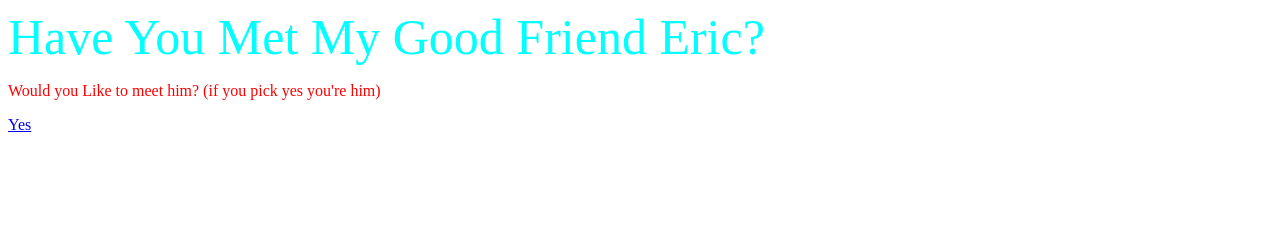
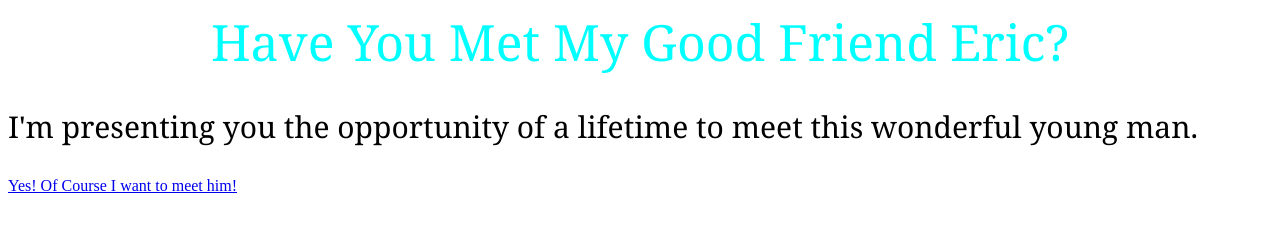
Before and after one commit to sebyYepes/My-Friend-Eric, a plain HTML site: page index.html in a window 1280 px wide. Drawn offline with Linux system fonts and the light colour scheme.

Commit message:
Getting serious now

```diff
--- a/index.html
+++ b/index.html
@@ -10,17 +10,21 @@
         div {
             color: aqua;
             font-size: 50px;
+            text-align: center;
+            font-family: Georgia, 'Times New Roman', Times, serif;
         }
 
         p{
-            color: red;
+            color: black;
+            font-size: 30px;
+            font-family: Georgia, 'Times New Roman', Times, serif;
         }
     </style>
 
 </head>
 <body>
     <div>Have You Met My Good Friend Eric?</div>
-    <p>Would you Like to meet him? (if you pick yes you're him)</p>
-    <a href="AboutEric/AboutEric.html">Yes</a>
+    <p>I'm presenting you the opportunity of a lifetime to meet this wonderful young man. </p>
+    <a href="AboutEric/AboutEric.html">Yes! Of Course I want to meet him!</a>
 </body>
 </html>
```
